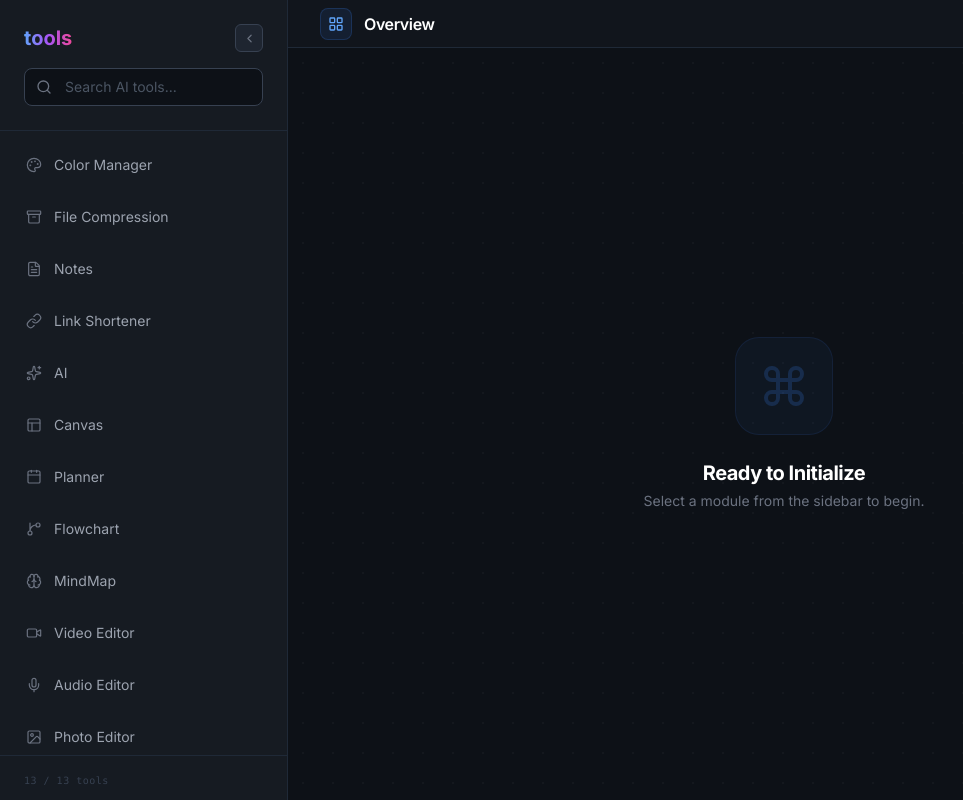
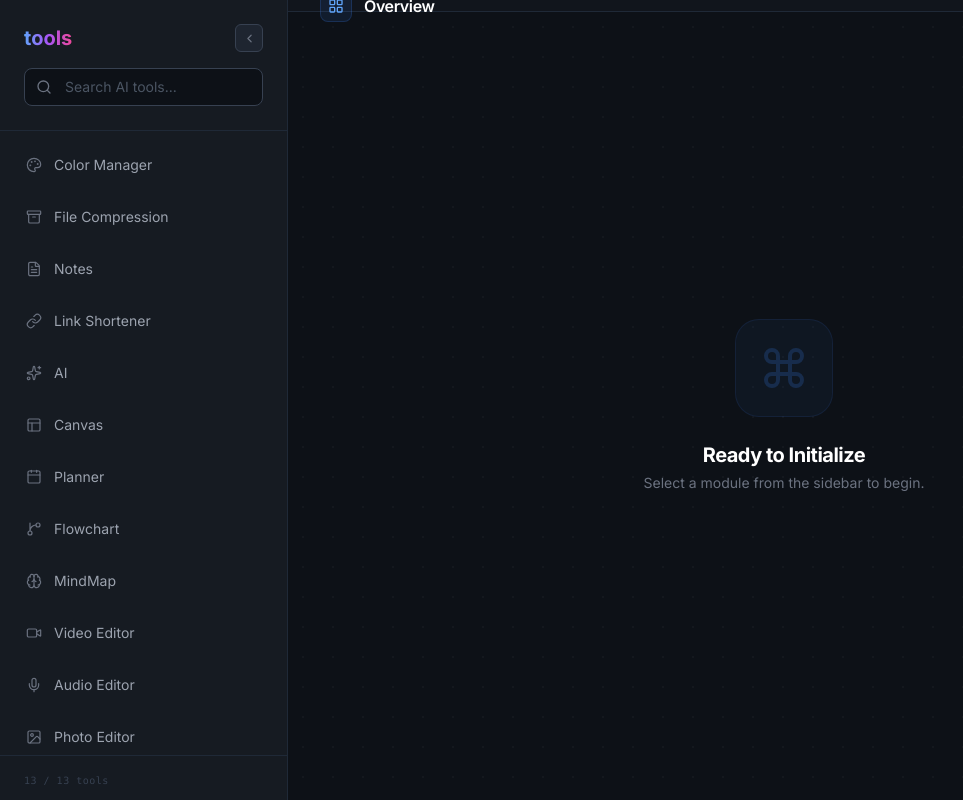
Before and after one commit to hamzak660/react-oct-tools, a React (Vite) app: page / in a window 1280 px wide. Shown: the whole page, without its empty margins (0-963 px from the left). Built offline with nearby package versions, Linux system fonts and the light colour scheme.

Commit message:
Update index.css

```diff
--- a/src/index.css
+++ b/src/index.css
@@ -68,6 +68,3 @@ body {
 .wave-container:hover ::part(scroll)::-webkit-scrollbar {
   height: 6px;
 }
-.h-3{
-    height: 3rem !important;
-}
```
